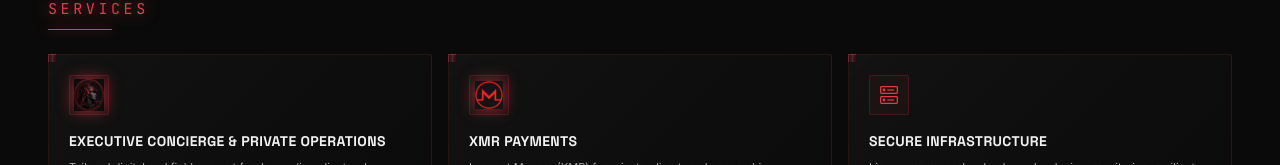
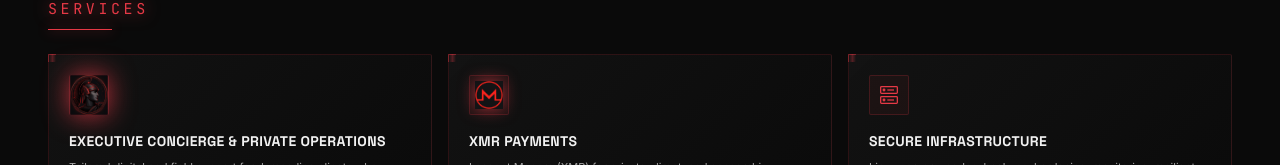
Before and after one commit to fierfek-git/nexus, a Next.js app: page / in a window 1280 px wide. Shown: the part 708-873 px from the top of the page. Built offline with nearby package versions, Linux system fonts and the light colour scheme; no server answers.

Commit message:
Modify icon properties in services section
Updated icon size and shadow effects for services section.

```diff
--- a/components/services-section.tsx
+++ b/components/services-section.tsx
@@ -7,7 +7,7 @@ export function ServicesSection() {
         <img
           src="/images/centurion.png"
           alt="Centurion icon"
-          className="h-8 w-8 object-contain drop-shadow-[0_0_8px_rgba(230,57,70,0.65)]"
+          className="h-9 w-9 object-contain scale-110 drop-shadow-[0_0_12px_rgba(230,57,70,0.85)]"
         />
       ),
       title: "EXECUTIVE CONCIERGE & PRIVATE OPERATIONS",
```
